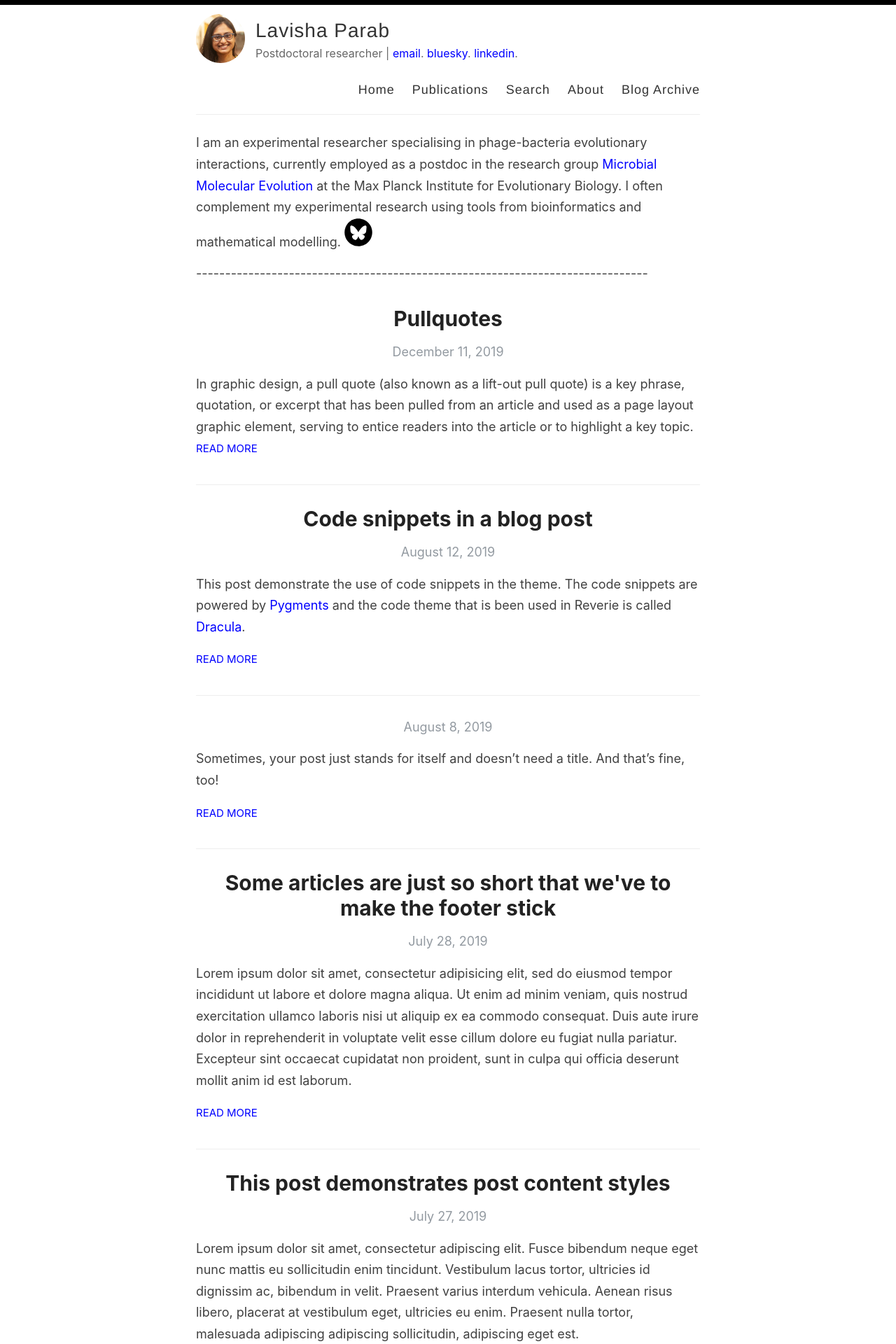
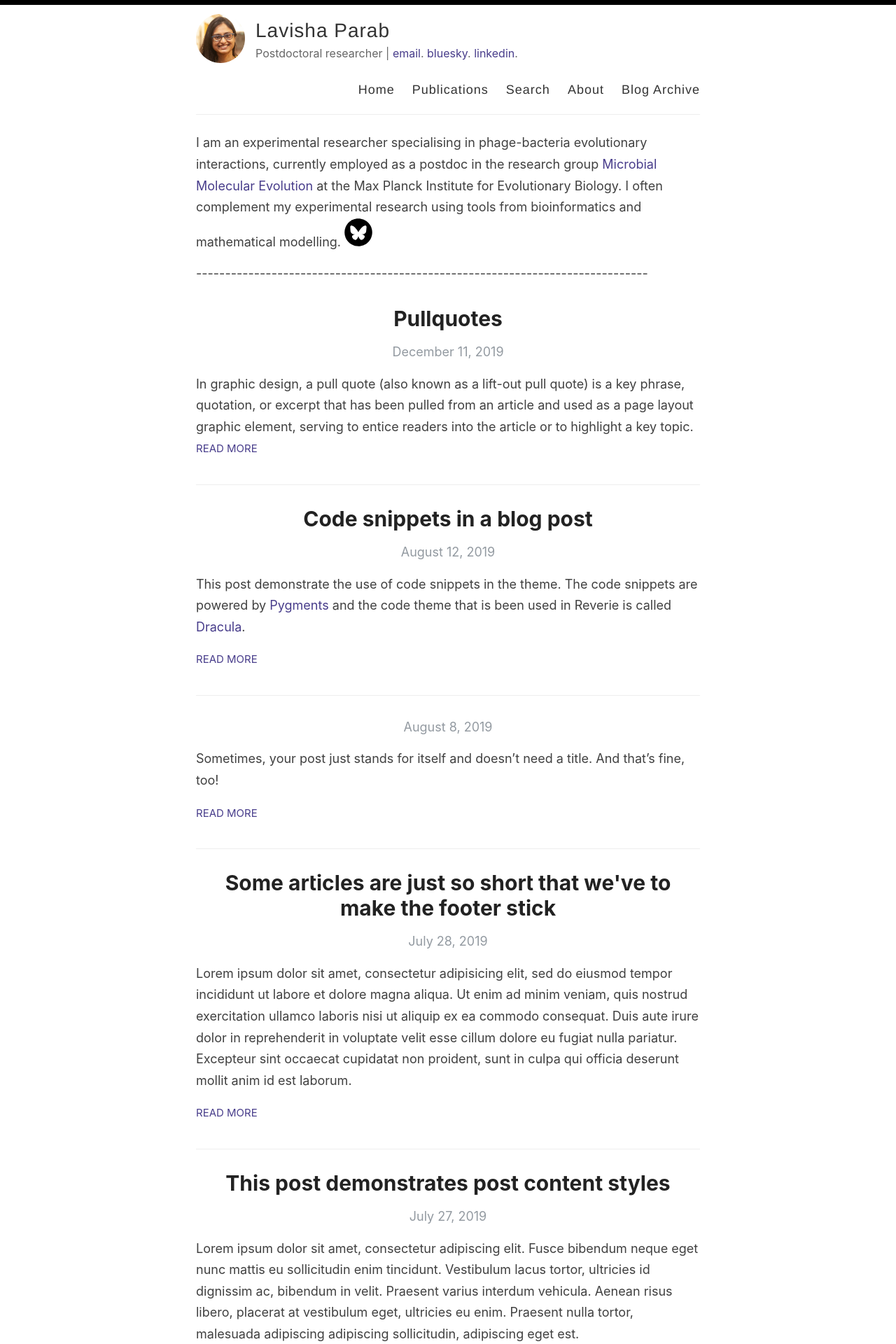
Before and after one commit to lavishaparab/lavishaparab.github.io, a Jekyll site: the page built from index.html, in a window 1280 px wide. Shown: the top 1920 px of the page at 70% size. Built offline with Jekyll 4.4.1, drawn with Linux system fonts in a browser that asks for light colours; the list of posts is cut into pages by our own code.

Commit message:
Update default.html
trying new colours for hyperlinks

```diff
--- a/_layouts/default.html
+++ b/_layouts/default.html
@@ -14,7 +14,7 @@
     {% include analytics_head.html %}
     <style>
     a {
-       color: blue;
+       color: darkslateblue;
     } </style>
     <!-- above command is supposed to turn the colour of hyperlinks blue -->
 
```
